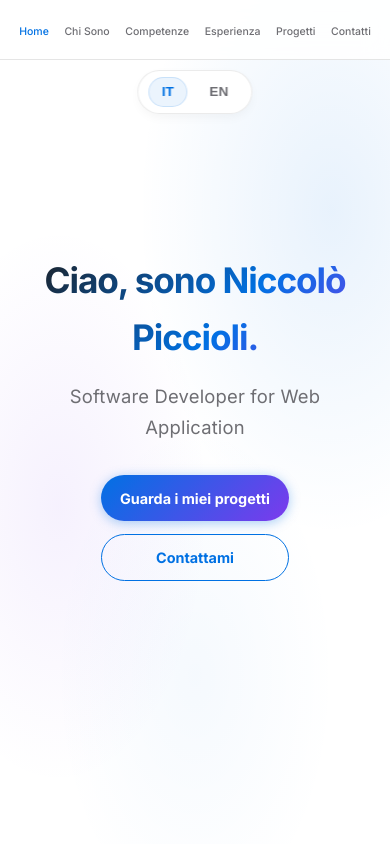
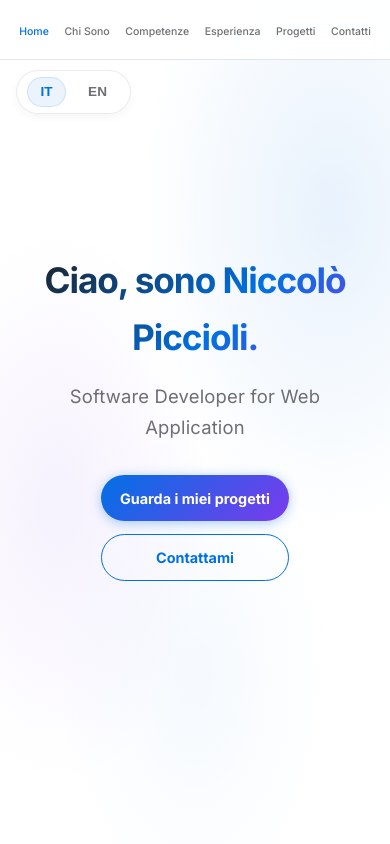
Before and after one commit to niccolopiccioli/site-niccolopiccioli, a React (Vite) app in the folder frontend/: page / in a window 390 px wide. Shown: the top 844 px of the page. Built offline with nearby package versions, Linux system fonts and the light colour scheme; no server answers.

Commit message:
style: move mobile lang switcher to top left and fix animation

```diff
--- a/frontend/src/index.css
+++ b/frontend/src/index.css
@@ -92,8 +92,7 @@ body {
   .lang-switcher {
     position: absolute;
     top: calc(var(--navbar-height) + 0.6rem);
-    left: 50%;
-    transform: translateX(-50%);
+    left: 1rem;
     border-radius: 980px;
     justify-content: center;
     gap: 0.5rem;
@@ -107,25 +106,26 @@ body {
     width: max-content;
     transition: opacity 0.4s ease, transform 0.4s ease, top 0.4s ease;
     opacity: 1;
+    transform: none;
   }
 
   .navbar-scrolled .lang-switcher {
     opacity: 0;
     top: var(--navbar-height);
     pointer-events: none;
-    transform: translateX(-50%) translateY(-10px);
+    transform: translateY(-10px);
   }
 }
 
 @keyframes slideDownFade {
   from {
     opacity: 0;
-    transform: translateX(-50%) translateY(-10px);
+    transform: translateY(-10px);
   }
 
   to {
     opacity: 1;
-    transform: translateX(-50%) translateY(0);
+    transform: translateY(0);
   }
 }
 
```
